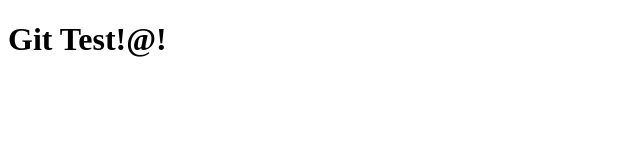
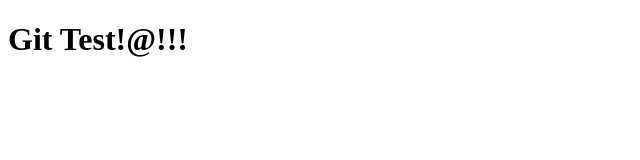
Before and after one commit to hllywdunddnnpnt/Git_Test, a plain HTML site: page index.html in a window 1280 px wide. Shown: the full height of the page, 0-640 px from the left. Drawn offline with Linux system fonts and the light colour scheme.

Commit message:
Changed index.html

```diff
--- a/index.html
+++ b/index.html
@@ -4,6 +4,6 @@
 	<title>Git Test</title>
 </head>
 <body>
-	<h1>Git Test!@!</h1>
+	<h1>Git Test!@!!!</h1>
 </body>
 </html>
```
